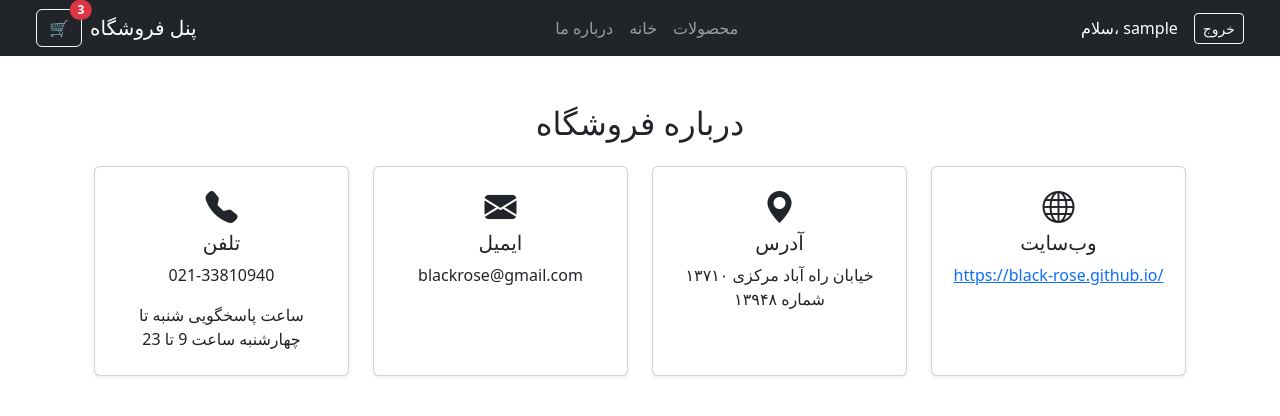
After one commit to pooya-jvr/shopify, a Django app: page /about/ in a window 1280 px wide. The commit adds this page. Shown: the top 416 px of the page. Run offline with Django 5.2, Linux system fonts and the light colour scheme; the visitor is signed in with stand-in values (Sample User, id 1).

Commit message:
working tree clean

```diff
--- a/core/urls.py
+++ b/core/urls.py
@@ -4,4 +4,5 @@ from core import views
 
 urlpatterns = [
     path("", views.home, name="home"),
+    path("about/", views.about, name="about"),
 ]
--- a/core/views/__init__.py
+++ b/core/views/__init__.py
@@ -1 +1,2 @@
 from .home import home
+from .about import about
--- /dev/null
+++ b/core/views/about.py
@@ -0,0 +1,17 @@
+from django.shortcuts import render
+
+from django.contrib.auth.decorators import login_required
+
+
+@login_required
+def about(request):
+    phone = "021-33810940"
+    email = "blackrose@gmail.com"
+    address = "خیابان راه آباد مرکزی ۱۳۷۱۰ شماره ۱۳۹۴۸"
+    website = "https://black-rose.github.io/"
+
+    return render(
+        request,
+        "core/about.html",
+        {"phone": phone, "email": email, "address": address, "website": website},
+    )
--- /dev/null
+++ b/templates/core/about.html
@@ -0,0 +1,64 @@
+<!-- templates/core/about.html -->
+{% extends "core/base.html" %}
+
+{% block title %}درباره ما{% endblock %}
+
+{% block content %}
+<div class="container mt-5">
+    <h2 class="mb-4 text-center">درباره فروشگاه</h2>
+
+    <div class="row g-4 justify-content-center">
+
+        <!-- تلفن -->
+        <div class="col-md-3">
+            <div class="card text-center shadow-sm h-100">
+                <div class="card-body">
+                    <i class="bi bi-telephone-fill fs-2 mb-2"></i>
+                    <h5 class="card-title">تلفن</h5>
+                    <p class="card-text">{{ phone }}</p>
+                    <p class="card-title">ساعت پاسخگویی شنبه تا چهارشنبه ساعت 9 تا 23</p>
+                </div>
+            </div>
+        </div>
+
+        <!-- ایمیل -->
+        <div class="col-md-3">
+            <div class="card text-center shadow-sm h-100">
+                <div class="card-body">
+                    <i class="bi bi-envelope-fill fs-2 mb-2"></i>
+                    <h5 class="card-title">ایمیل</h5>
+                    <p class="card-text">{{ email }}</p>
+                </div>
+            </div>
+        </div>
+
+        <!-- آدرس -->
+        <div class="col-md-3">
+            <div class="card text-center shadow-sm h-100">
+                <div class="card-body">
+                    <i class="bi bi-geo-alt-fill fs-2 mb-2"></i>
+                    <h5 class="card-title">آدرس</h5>
+                    <p class="card-text">{{ address }}</p>
+                </div>
+            </div>
+        </div>
+
+        <!-- وب‌سایت -->
+        <div class="col-md-3">
+            <div class="card text-center shadow-sm h-100">
+                <div class="card-body">
+                    <i class="bi bi-globe fs-2 mb-2"></i>
+                    <h5 class="card-title">وب‌سایت</h5>
+                    <p class="card-text">
+                        <a href="{{ website }}" target="_blank">{{ website }}</a>
+                    </p>
+                </div>
+            </div>
+        </div>
+
+    </div>
+</div>
+
+<!-- Bootstrap Icons -->
+<link href="https://cdn.jsdelivr.net/npm/bootstrap-icons@1.10.5/font/bootstrap-icons.css" rel="stylesheet">
+{% endblock %}
--- a/templates/core/navbar.html
+++ b/templates/core/navbar.html
@@ -55,10 +55,11 @@
         <!-- لینک‌ها وسط Navbar -->
         <div class="collapse navbar-collapse justify-content-center">
             <ul class="navbar-nav mb-2 mb-lg-0 text-center">
-                <li class="nav-item"><a class="nav-link" href="#">خانه</a></li>
+                <li class="nav-item">
+                    <a class="nav-link" href="{% url 'about' %}">درباره ما</a>
+                </li>
+                <li class="nav-item"><a class="nav-link" href="{% url 'home' %}">خانه</a></li>
                 <li class="nav-item"><a class="nav-link" href="#">محصولات</a></li>
-                <li class="nav-item"><a class="nav-link" href="#">درباره ما</a></li>
-                <li class="nav-item"><a class="nav-link" href="#">تماس با ما</a></li>
             </ul>
         </div>
 
```
